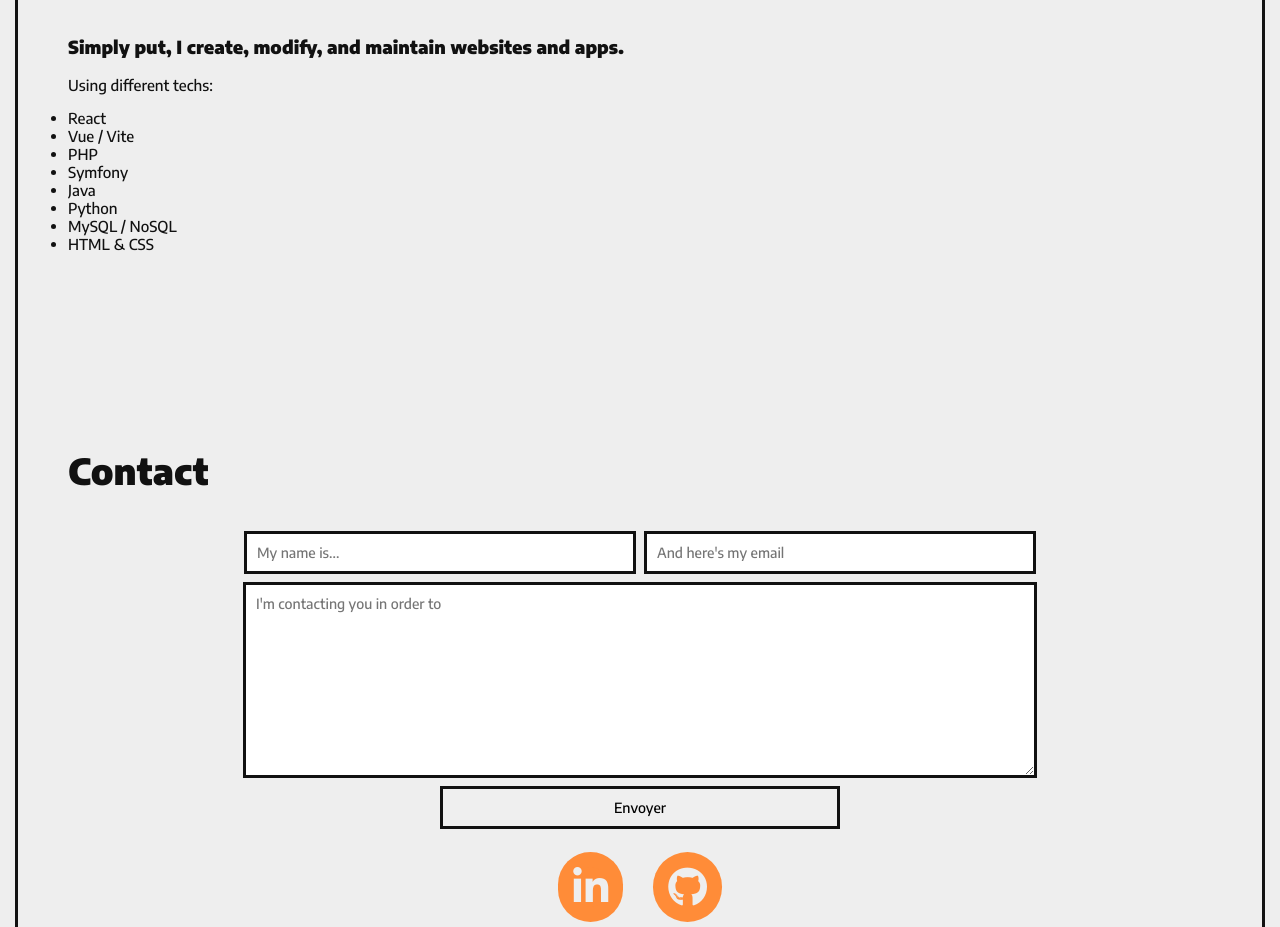
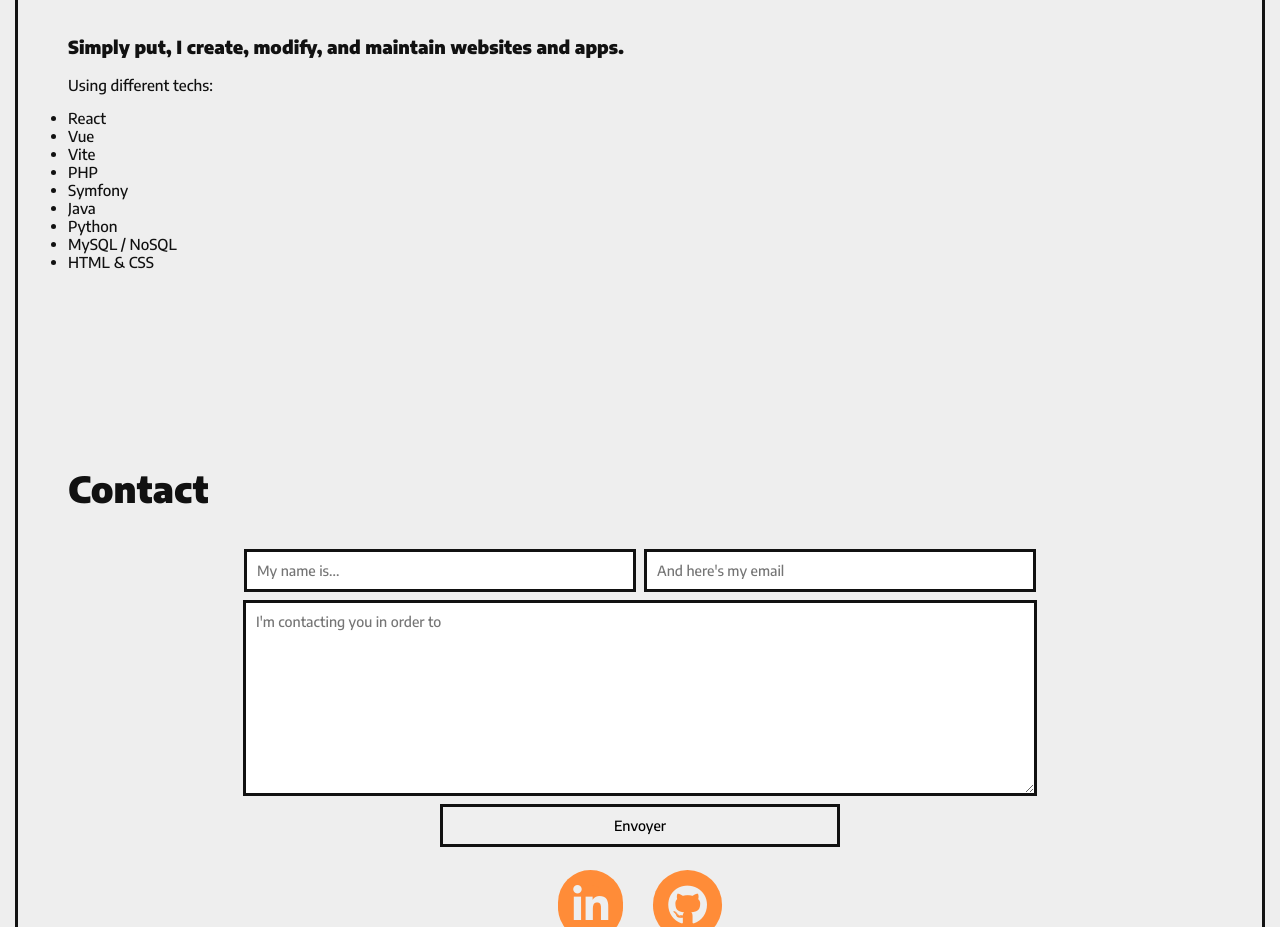
Before and after one commit to Charles-Mgn/portfolio-react, a React (Vite) app: page / in a window 1280 px wide. Shown: the part 2900-3827 px from the top of the page. Built offline with nearby package versions, Linux system fonts and the light colour scheme.

Commit message:
de-associating Vue.js and Vite

```diff
--- a/src/Components/PersonalSection.jsx
+++ b/src/Components/PersonalSection.jsx
@@ -12,7 +12,8 @@ const Perso = () => {
                 <p>Using different techs:</p>
                 <ul>
                     <li>React</li>
-                    <li>Vue / Vite</li>
+                    <li>Vue</li>
+                    <li>Vite</li>
                     <li>PHP</li>
                     <li>Symfony</li>
                     <li>Java</li>
```
